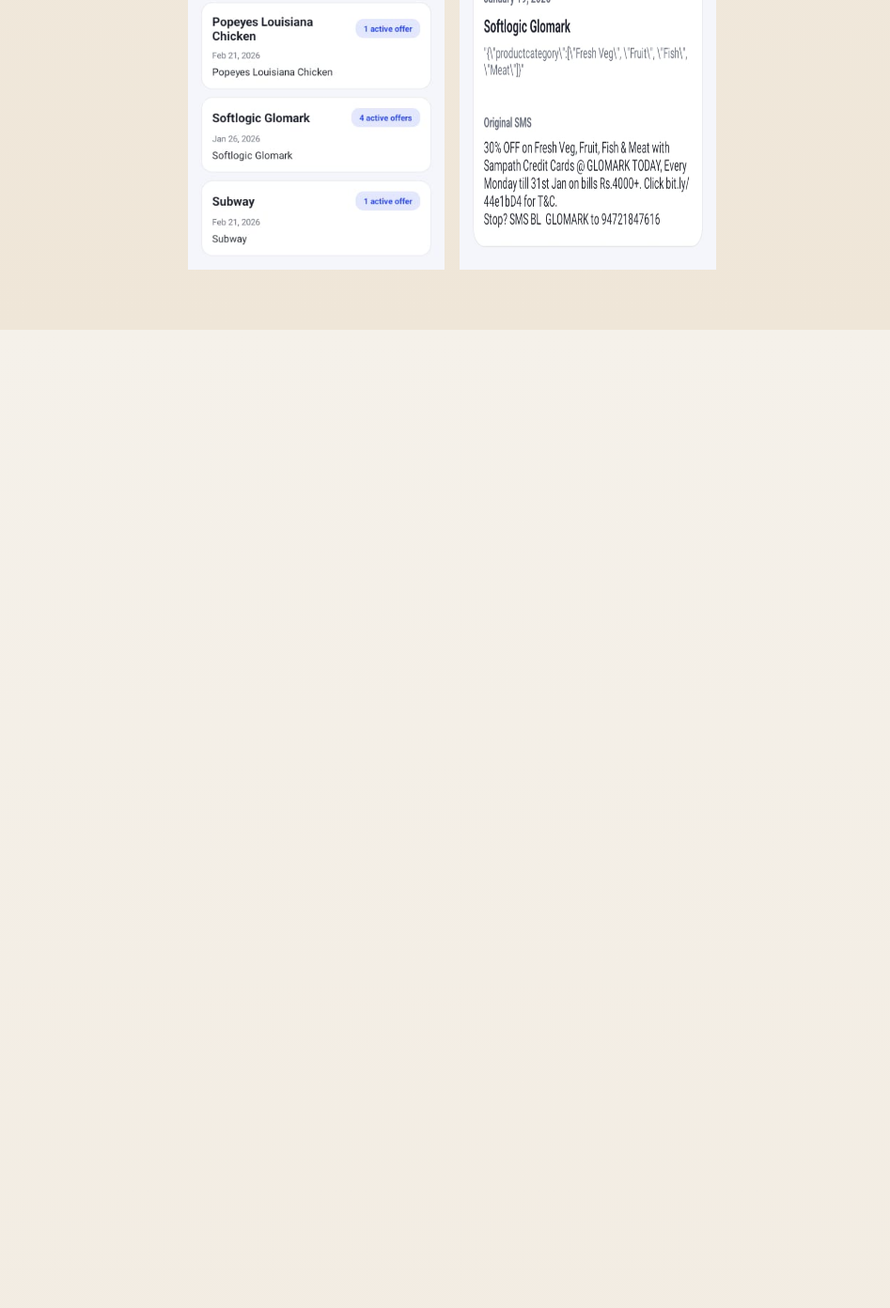
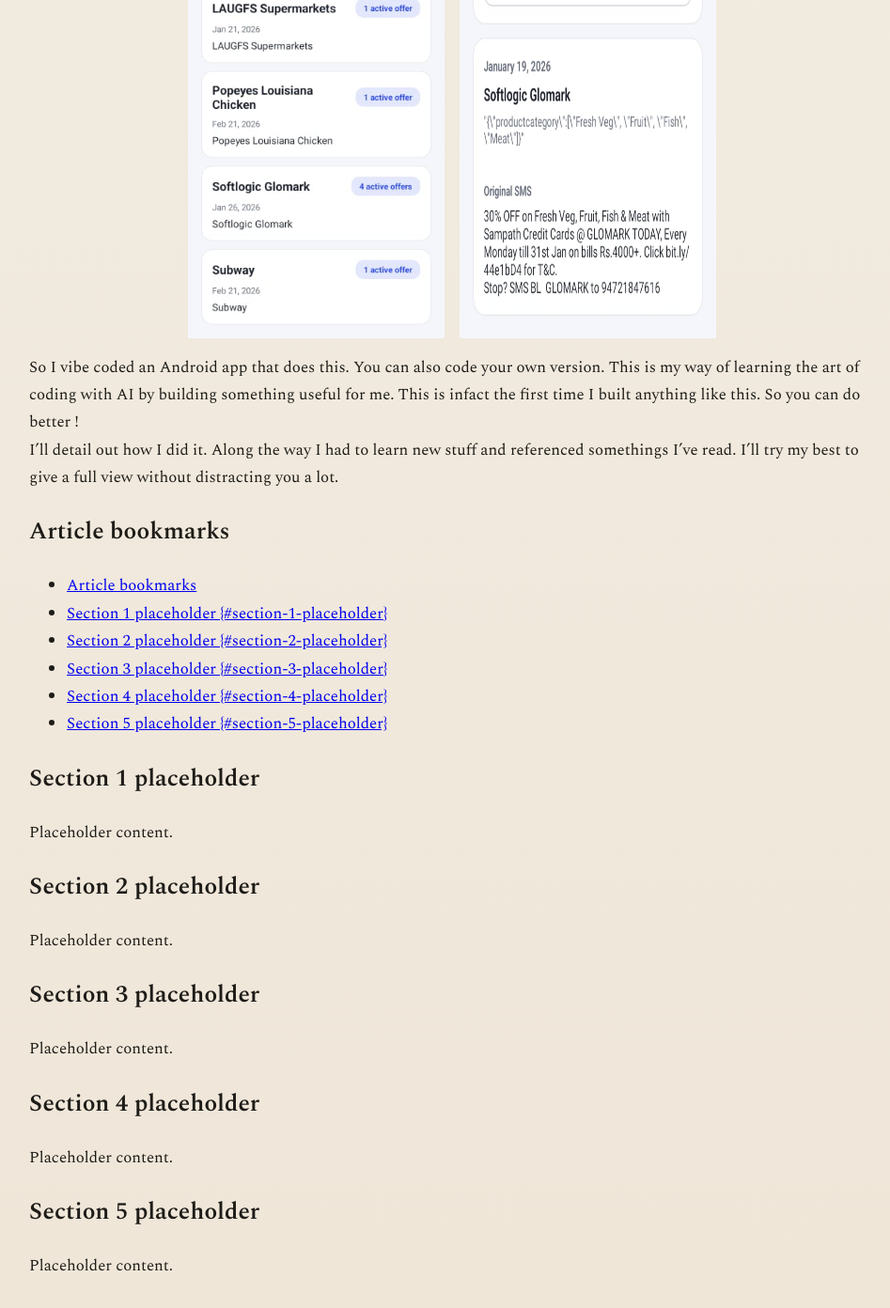
Before and after one commit to nilanka-weeraman/nilanka-weeraman.github.io, a Jekyll site: the page built from _posts/2026-01-20-welcome.md, in a window 1280 px wide and 1400 px high, scrolled down 2146 px. Shown: the top 1392 px of the window at 94% size, without its empty margins (159-1106 px from the left). Built offline with Jekyll 4.4.1, drawn with Linux system fonts in a browser that asks for light colours; before the commit the page ends 2497 px from its top, so only the background shows below that; some of the changed text lies outside the part shown.

Commit message:
bookmarks

```diff
--- a/_posts/2026-01-20-welcome.md
+++ b/_posts/2026-01-20-welcome.md
@@ -1,6 +1,6 @@
 ---
 layout: post
-title: "Building a Mobile App to Browse Offers"
+title: "Building a Mobile App to be Smart when you shop"
 date: 2026-01-20 10:00:00 +0530
 ---
 If you are in Sri Lanka and enrolled your mobile number for various merchant loyalty schemes, you'll be likely to recieve many SMS texts with merchant offers, notifications that fills up your sms inbox. Consider that you shop at Keells, Cargils, Laughs & Glomark supermarkets and have
@@ -14,3 +14,34 @@ What if there is a way to only see the active offers on a particular day, so tha
   <img class="post-image" style="--post-image-width: 273px; --post-image-max: 320px;" src="{{ '/assets/images/landing_page.jpeg' | relative_url }}" alt="Landing Page" width="90" height="260" />
   <img class="post-image" style="--post-image-width: 273px; --post-image-max: 320px;" src="{{ '/assets/images/merchant_summary.jpeg' | relative_url }}" alt="Glomark Offer Summary" width="90" height="260" />
 </div>
+So I vibe coded an Android app that does this. You can also code your own version. This is my way of learning the art of coding with AI by building something useful for me. This is infact the first time I built anything like this. So you can do better !<br>
+I'll detail out how I did it. Along the way I had to learn new stuff and referenced somethings I've read. I'll try my best to give a full view without distracting you a lot. <br>
+
+## Article bookmarks
+
+- [Article bookmarks](#article-bookmarks)
+- [Section 1 placeholder {#section-1-placeholder}](#section-1-placeholder-section-1-placeholder)
+- [Section 2 placeholder {#section-2-placeholder}](#section-2-placeholder-section-2-placeholder)
+- [Section 3 placeholder {#section-3-placeholder}](#section-3-placeholder-section-3-placeholder)
+- [Section 4 placeholder {#section-4-placeholder}](#section-4-placeholder-section-4-placeholder)
+- [Section 5 placeholder {#section-5-placeholder}](#section-5-placeholder-section-5-placeholder)
+
+## Section 1 placeholder {#section-1-placeholder}
+
+Placeholder content.
+
+## Section 2 placeholder {#section-2-placeholder}
+
+Placeholder content.
+
+## Section 3 placeholder {#section-3-placeholder}
+
+Placeholder content.
+
+## Section 4 placeholder {#section-4-placeholder}
+
+Placeholder content.
+
+## Section 5 placeholder {#section-5-placeholder}
+
+Placeholder content.
```
